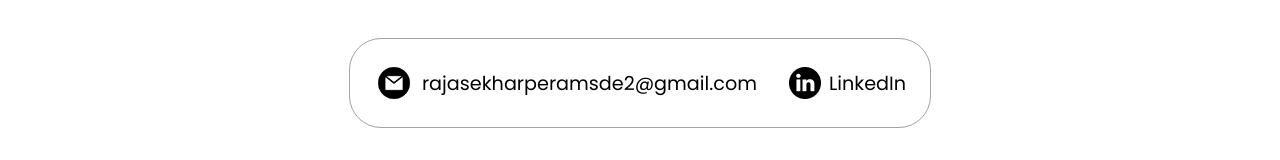
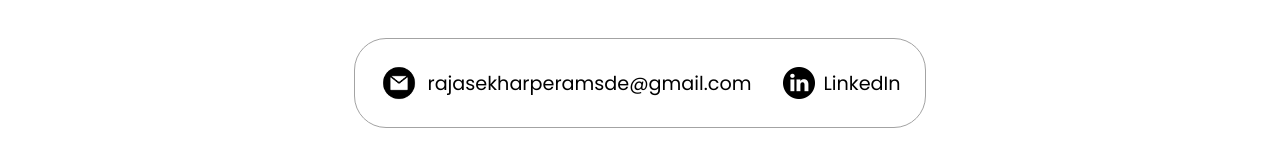
Before and after one commit to RajasekharReddy2357/Rajasekhar_Peram_Portfolio, a plain HTML site: page index.html in a window 1280 px wide. Shown: the part 3469-3629 px from the top of the page. Drawn offline with Linux system fonts and the light colour scheme.

Commit message:
Update index.html

```diff
--- a/index.html
+++ b/index.html
@@ -423,7 +423,7 @@
             alt="Email icon"
             class="icon contact-icon email-icon"
           />
-          <p><a href="mailto:rajasekharperamsde2@gmail.com">rajasekharperamsde2@gmail.com</a></p>
+          <p><a href="mailto:rajasekharperamsde2@gmail.com">rajasekharperamsde@gmail.com</a></p>
         </div>
         <div class="contact-info-container">
           <img
```
